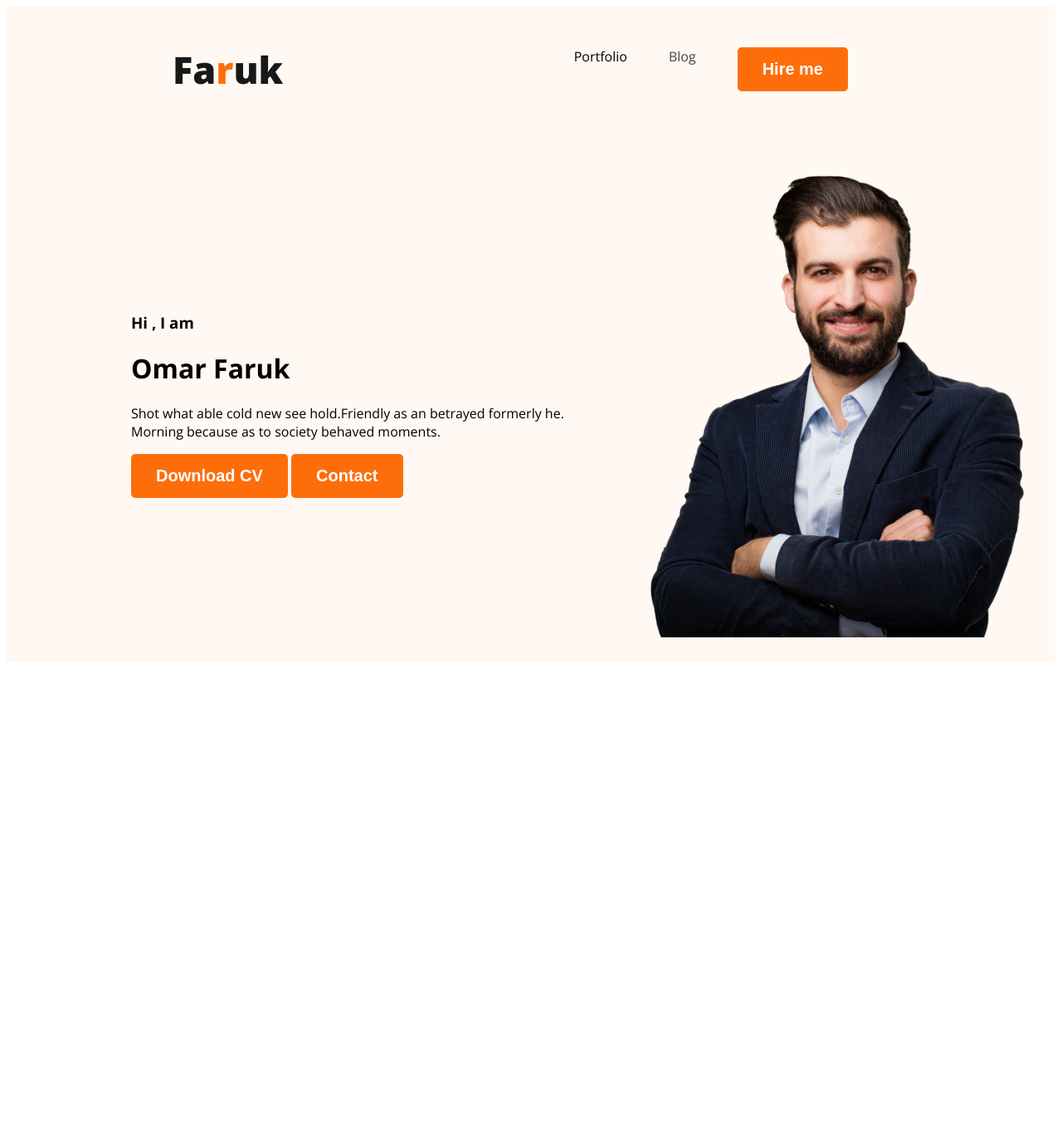
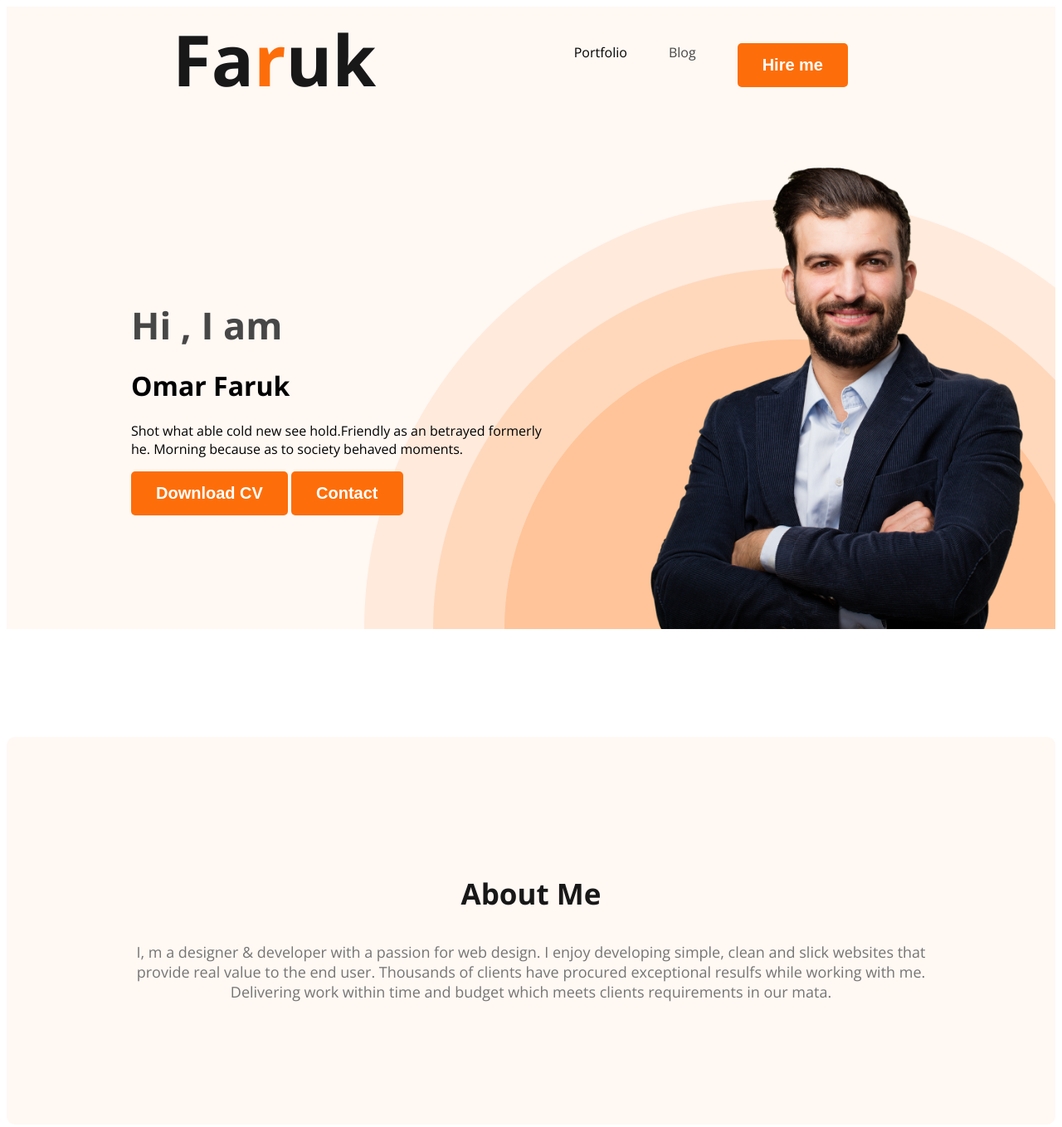
Before and after one commit to Faruk5s/omarfaruk, a plain HTML site: page index.html in a window 1280 px wide. Shown: the whole page at 83% size. Before the commit the page ends 806 px from the top, so only its background shows below. Drawn offline with nearby package versions, Linux system fonts and the light colour scheme.

Commit message:
added data

```diff
--- a/index.html
+++ b/index.html
@@ -23,7 +23,7 @@
             <div class="banner-content">
                 <h3 class="banner-greeting">Hi , I am</h3>
                 <h1 class="banner-title">Omar Faruk</h1>
-                <p>Shot what able cold new see hold.Friendly as an betrayed formerly he. Morning because as to society behaved moments.</p>
+                <p class="banner-discription">Shot what able cold new see hold.Friendly as an betrayed formerly he. Morning because as to society behaved moments.</p>
             <button class="btn-primary">Download CV</button>
             <button class="btn-primary">Contact</button>
             </div>
@@ -33,6 +33,12 @@
     </header>
 
     <main>
+        <section class="about">
+            <h3 class="section-title">About Me</h3>
+            <p class="section-description">I, m a designer & developer with a passion for web design. I enjoy developing simple, clean and slick websites that provide real value to the end user. Thousands of clients have procured exceptional resulfs while working with me. Delivering work within time and budget which meets clients requirements in our mata.</p>
+
+
+        </section>
 
     </main>
 
--- a/styles/styles.css
+++ b/styles/styles.css
@@ -15,6 +15,17 @@ body{
     font-weight: 700;
     padding: 15px 30px;
 
+}
+.section-title{
+    color: #181818;
+    text-align: center;
+    font-size: 35px;
+    font-weight: 700;
+}
+.section-description{
+    color: #757575;
+    text-align: center;
+    font-size: 18px;
 }
 
 /* nav Styles*/
@@ -44,12 +55,39 @@ nav a{
 /*header*/
 .header{
     background-color: #fff8f3;
+    background-image: url(../images/header_bg.png);
+    background-repeat: no-repeat;
+    background-position: bottom right;
 }
 .banner{
-    padding: 30px 30px 30px 150px;
+    padding: 30px 30px 0px 150px;
     display: flex;
     align-items: center;
+    justify-content: space-between;
+}
+.banner-content{
+    max-width: 500px;
 }
 .banner .profile{
     width: 500px;
 }
+.banner-greeting{
+    font-size: 45px;
+    color: #474747;
+    margin-bottom: 0;
+}
+.nav-title{
+    font-size: 85px;
+    font-weight: 700;
+    margin-top: 5px;
+    margin-bottom: 20px;
+}
+
+/*main*/
+/*about*/
+.about{
+    padding: 130px;
+    border-radius: 10px;
+    background: #fff8f3;
+    margin: 130px 0;
+}
```
